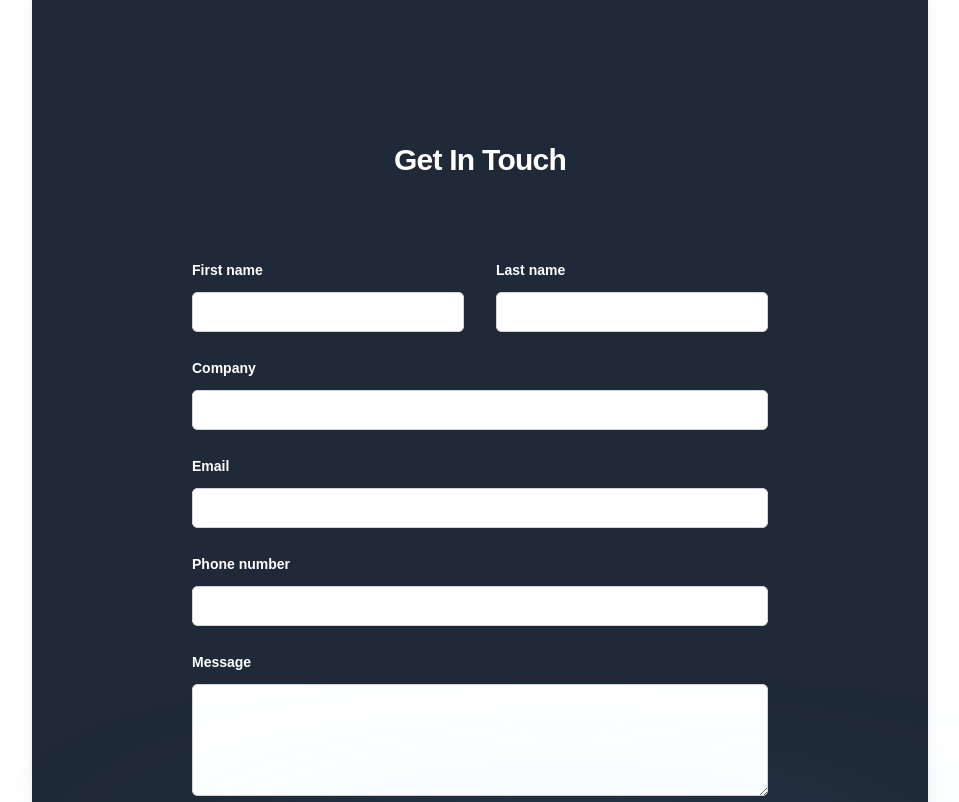
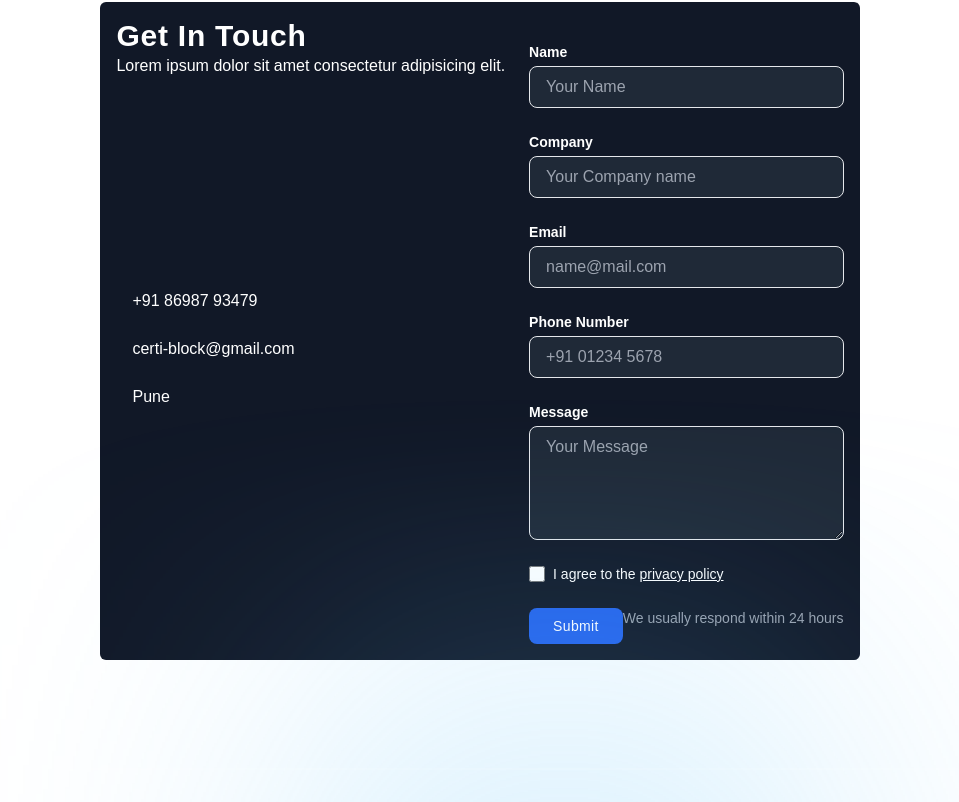
Before and after one commit to Nuthanmc/Grade-Chain, a Next.js app: page / in a window 1280 px wide. Shown: the part 978-1780 px from the top of the page, without its empty margins (160-1119 px from the left). Built offline with nearby package versions, Linux system fonts and the light colour scheme.

Commit message:
implmentation of form in contactus

```diff
--- a/components/ContactUs.jsx
+++ b/components/ContactUs.jsx
@@ -1,7 +1,6 @@
 import React from 'react'
 import { useState } from 'react'
-import { ChevronDownIcon } from '@heroicons/react/20/solid'
-import { Switch } from '@headlessui/react'
+import { motion } from "framer-motion";
 
 function classNames(...classes) {
   return classes.filter(Boolean).join(' ')
@@ -12,105 +11,77 @@ const ContactUs = () => {
 
   return (
     // contact us section
-    <div className="antialiased">
-      <div className="flex w-full min-h-screen justify-center items-center ">
-        <div className="flex flex-col space-y-6 bg-gray-800 w-full max-w-4xl p-8 rounded-xl shadow-lg text-white">
-          <div className="isolate  px-6 py-24 sm:py-32 lg:px-8">
-            <div className="mx-auto max-w-2xl text-center">
-              <h2 className="text-3xl font-bold tracking-tight Sm:text-4xl text-white">Get In Touch</h2>
+    <div className=" flex justify-center min-w-full">
+      <motion.div className="antialiased flex bg-gray-900 w-fit rounded-md p-4 m-5" >
+        <motion.div className="flex w-fit min-h-fit justify-center iteam-center ">
+          <div className="flex flex-col space-y-6 w—full max—w-4xl p—8 rounded—xl shadow—lg text-white md:flex-row md:space-x-6 md:space-y">
+            <div className="flex flex-col justify-between">
+              <div className=" ">
+                <script type="module" src="https://unpkg.com/ionicons@7.1.0/dist/ionicons/ionicons.esm.js"></script>
+                <script nomodule src="https://unpkg.com/ionicons@7.1.0/dist/ionicons/ionicons.js"></script>
+                <h1 className='font-bold tracking-wide text-3xl'>Get In Touch</h1>
+                <p>Lorem ipsum dolor sit amet consectetur adipisicing elit.</p>
               </div>
-            <form action="#" method="POST" className="mx-auto mt-16 max-w-xl sm:mt-20">
-              <div className="grid grid-cols-1 gap-x-8 gap-y-6 sm:grid-cols-2">
-                <div>
-                  <label htmlFor="first-name" className="block text-sm font-semibold leading-6 text-white">
-                    First name
-                  </label>
-                  <div className="mt-2.5">
-                    <input
-                      type="text"
-                      name="first-name"
-                      id="first-name"
-                      autoComplete="given-name"
-                      className="block w-full rounded-md border-0 px-3.5 py-2 text-white shadow-sm ring-1 ring-inset ring-gray-300 placeholder:text-white focus:ring-2 focus:ring-inset focus:ring-indigo-600 sm:text-sm sm:leading-6"
-                    />
+              <div className="flex flex-col space-y-6 mt-6 ">
+                <div className="inline-flex space-x-4 items-center">
+                  <ion-icon name="call" class=" text-xl"></ion-icon>
+                  <span>+91 86987 93479</span>
+                </div>
+                <div className="inline-flex space-x-4 items-center">
+                  <ion-icon name="mail" class="text-xl"></ion-icon>
+                  <span>certi-block@gmail.com</span>
+                </div>
+                <div className="inline-flex space-x-4 items-center">
+                  <ion-icon name="location" class="text-xl"></ion-icon>
+                  <span>Pune</span>
+                </div>
+              </div>
+              <div className='flex space-x-4 text-xl my-6 '>
+                <a href=""><ion-icon name="logo-linkedin"></ion-icon></a>
+                <a href=""><ion-icon name="logo-instagram"></ion-icon></a>
+                <a href=""><ion-icon name="logo-facebook"></ion-icon></a>
+                <a href=""><ion-icon name="logo-twitter"></ion-icon></a>
               </div>
             </div>
             <div>
-                  <label htmlFor="last-name" className="block text-sm font-semibold leading-6 text-white">
-                    Last name
-                  </label>
-                  <div className="mt-2.5">
-                    <input
-                      type="text"
-                      name="last-name"
-                      id="last-name"
-                      autoComplete="family-name"
-                      className="block w-full rounded-md border-0 px-3.5 py-2 text-white shadow-sm ring-1 ring-inset ring-gray-300 placeholder:text-gray-400 focus:ring-2 focus:ring-inset focus:ring-indigo-600 sm:text-sm sm:leading-6"
-                    />
+              {/* form */}
+              <form className="flex flex-col space-y-6" action="" method="POST">
+                <div className="flex flex-col space-y-1">
+                  <label htmlFor="name" className="text-sm font-semibold">Name</label>
+                  <input type="text" name="name" id="name" placeholder="Your Name" className="px-4 py-2 rounded-lg bg-gray-800 border focus:border-blue-500 focus:outline-none" />
                 </div>
+                <div className="flex flex-col space-y-1">
+                  <label htmlFor="email" className="text-sm font-semibold">Company</label>
+                  <input type="email" name="email" id="email" placeholder="Your Company name" className="px-4 py-2 rounded-lg bg-gray-800 border focus:border-blue-500 focus:outline-none" />
                 </div>
-                <div className="sm:col-span-2">
-                  <label htmlFor="company" className="block text-sm font-semibold leading-6 text-white">
-                    Company
-                  </label>
-                  <div className="mt-2.5">
-                    <input
-                      type="text"
-                      name="company"
-                      id="company"
-                      autoComplete="organization"
-                      className="block w-full rounded-md border-0 px-3.5 py-2 text-white shadow-sm ring-1 ring-inset ring-gray-300 placeholder:text-gray-400 focus:ring-2 focus:ring-inset focus:ring-indigo-600 sm:text-sm sm:leading-6"
-                    />
+                <div className="flex flex-col space-y-1">
+                  <label htmlFor="email" className="text-sm font-semibold">Email</label>
+                  <input type="email" name="email" id="email" placeholder="name@mail.com" className="px-4 py-2 rounded-lg bg-gray-800 border focus:border-blue-500 focus:outline-none" />
                 </div>
+
+                <div className="flex flex-col space-y-1">
+                  <label htmlFor="email" className="text-sm font-semibold">Phone Number</label>
+                  <input type="email" name="email" id="email" placeholder="+91 01234 5678" className="px-4 py-2 rounded-lg bg-gray-800 border focus:border-blue-500 focus:outline-none" />
                 </div>
-                <div className="sm:col-span-2">
-                  <label htmlFor="email" className="block text-sm font-semibold leading-6 text-white">
-                    Email
-                  </label>
-                  <div className="mt-2.5">
-                    <input
-                      type="email"
-                      name="email"
-                      id="email"
-                      autoComplete="email"
-                      className="block w-full rounded-md border-0 px-3.5 py-2 text-white shadow-sm ring-1 ring-inset ring-gray-300 placeholder:text-gray-400 focus:ring-2 focus:ring-inset focus:ring-indigo-600 sm:text-sm sm:leading-6"
-                    />
+                <div className="flex flex-col space-y-1">
+                  <label htmlFor="message" className="text-sm font-semibold">Message</label>
+                  <textarea name="message" id="message" placeholder="Your Message" rows="4" className="px-4 py-2 rounded-lg bg-gray-800 border focus:border-blue-500 focus:outline-none"></textarea>
                 </div>
+                <div className="flex items-center space-x-2">
+                  <input type="checkbox" name="agreement" id="agreement" checked={agreed} onChange={() => setAgreed(!agreed)} className="rounded border-gray-300 focus:ring-blue-500 h-4 w-4 text-blue-600" />
+                  <label htmlFor="agreement" className="text-sm">I agree to the <span className="underline">privacy policy</span></label>
                 </div>
-                <div className="sm:col-span-2">
-                  <label htmlFor="phone-number" className="block text-sm font-semibold leading-6 text-white">
-                    Phone number
-                  </label>
-                  <div className="relative mt-2.5">
-                    <input
-                      type="tel"
-                      name="phone-number"
-                      id="phone-number"
-                      autoComplete="tel"
-                      className="block w-full rounded-md border-0 px-3.5 py-2 pl-20 text-white shadow-sm ring-1 ring-inset ring-gray-300 placeholder:text-gray-400 focus:ring-2 focus:ring-inset focus:ring-indigo-600 sm:text-sm sm:leading-6"
-                    />
-                  </div>
-                </div>
-                <div className="sm:col-span-2">
-                  <label htmlFor="message" className="block text-sm font-semibold leading-6 text-white">
-                    Message
-                  </label>
-                  <div className="mt-2.5">
-                    <textarea
-                      name="message"
-                      id="message"
-                      rows={4}
-                      className="block w-full rounded-md border-0 px-3.5 py-2 text-white shadow-sm ring-1 ring-inset ring-gray-300 placeholder:text-gray-400 focus:ring-2 focus:ring-inset focus:ring-indigo-600 sm:text-sm sm:leading-6"
-                      defaultValue={''}
-                    />
-                  </div>
-                </div>
+                <div className="flex flex-col-reverse sm:flex-row sm:justify-between items-center">
+                  <button type="submit" className="bg-blue-600 py-2 px-6 rounded-lg text-white text-sm tracking-wide hover:bg-blue-500 transition ease-in-out duration-300">Submit</button>
+                  <p className="text-sm text-gray-400 pb-4">We usually respond within 24 hours</p>
                 </div>
               </form>
             </div>
           </div>
+        </motion.div>
+      </motion.div>
     </div>
-    </div>
+
   )
 }
 
```
Lines whose indentation alone changed are shown as unchanged.
